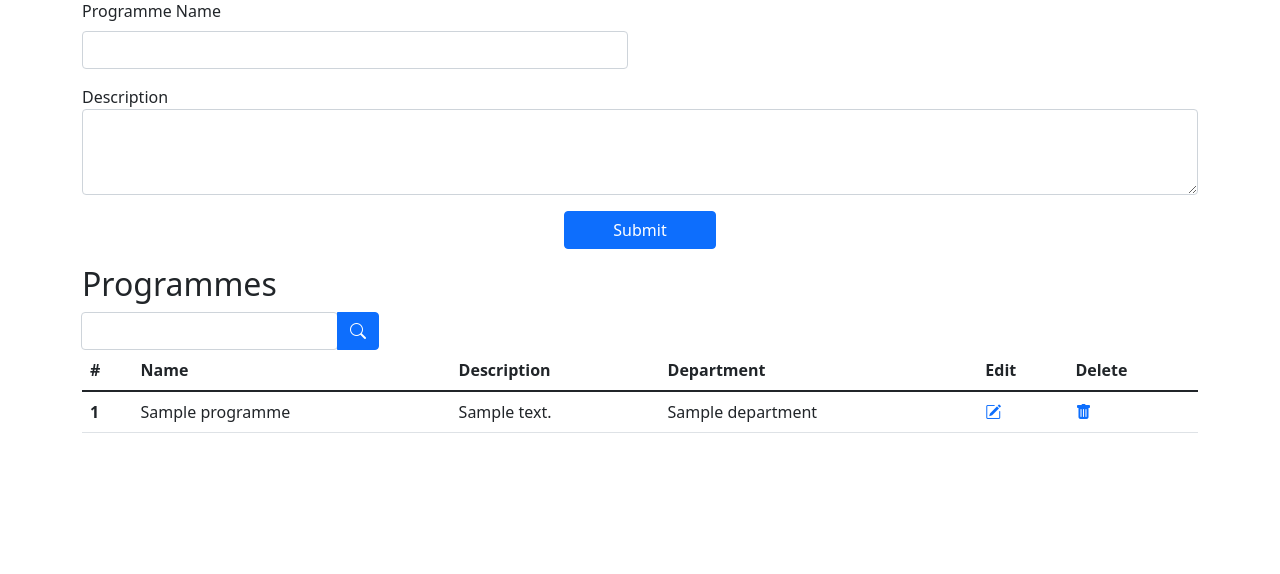
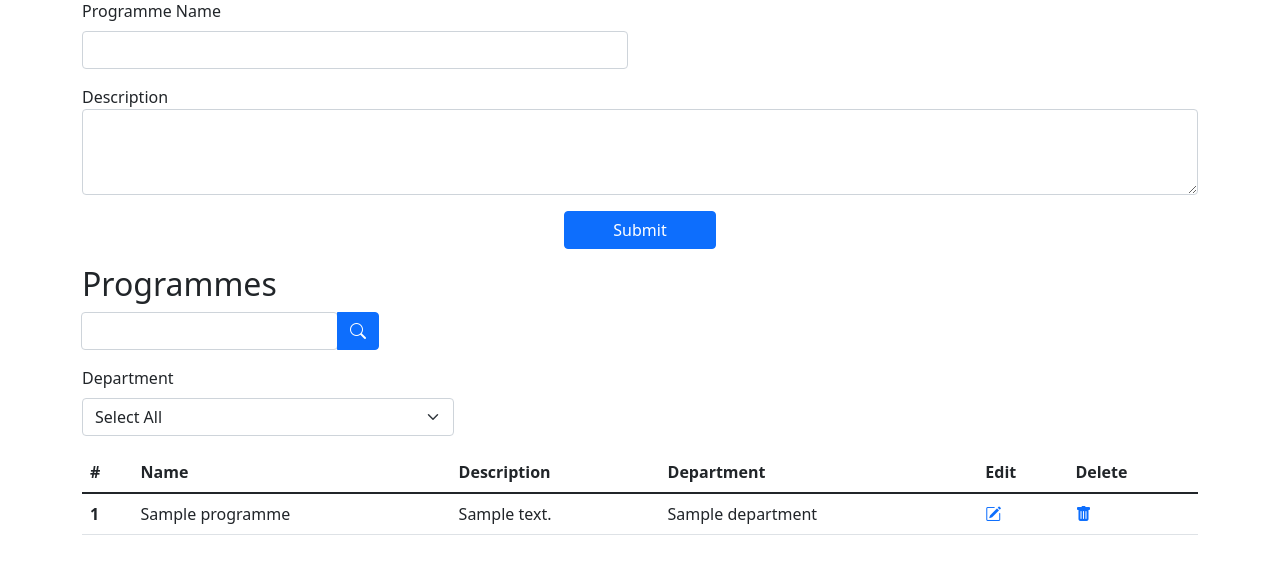
Before and after one commit to rohitmendus/protype-application, a Django app: page /programmes/ in a window 1280 px wide. Shown: the part 133-707 px from the top of the page. Run offline with Django 4.2, Linux system fonts and the light colour scheme; tables that the repository leaves empty hold one stand-in row (values such as "Sample post").

Commit message:
Finished by adding the department filter

```diff
--- a/prototype/application/views.py
+++ b/prototype/application/views.py
@@ -28,7 +28,7 @@ class UsersView(View):
 				'mobile': i.mobile, 'age': i.age, 'sex': i.sex, 'salutation': i.salutation,
 				'health': health, 'id': user_obj.id, 'dept': dept}
 			users.append(user)
-		context = {'users': users}
+		context = {'users': users, 'depts': Department.objects.values_list('name', flat=True)}
 		return render(request, self.template, context)
 
 	def post(self, request):
@@ -165,9 +165,17 @@ class UsersEdit(View):
 		data = {'users': users}
 		return JsonResponse(data)
 
-
-# def RenderUpdatedProgrammeData():
-
+#Renders programme data
+def RenderProgrammeData():
+	pgms = []
+	for pgm in Programme.objects.all():
+		if pgm.department == None:
+			dept = ""
+		else:
+			dept = pgm.department.name
+		pgm_obj = {'id': pgm.id, 'name': pgm.name, 'description': pgm.description, 'dept': dept}
+		pgms.append(pgm_obj)
+	return pgms
 
 #ProgrammesView
 #self.get() - Renders the template and sents programmes' details
@@ -175,7 +183,7 @@ class UsersEdit(View):
 class ProgrammesView(View):
 	template = 'programmes.html'
 	def get(self, request):
-		context = {'programmes': Programme.objects.all()}
+		context = {'programmes': RenderProgrammeData(), 'depts': Department.objects.values_list('name', flat=True)}
 		return render(request, self.template, context)
 
 	def post(self, request):
@@ -185,7 +193,7 @@ class ProgrammesView(View):
 		programme = Programme(name=name, description=description)
 		programme.save()
 		#Sents updated data to js to render it
-		data = {'programmes': list(Programme.objects.all().values())}
+		data = {'programmes': RenderProgrammeData()}
 		return JsonResponse(data, safe=False)
 
 #ProgrammesDelete
@@ -195,7 +203,7 @@ class ProgrammesDelete(View):
 		programme = Programme.objects.get(id=id)
 		programme.delete()
 		#Sents updated data to js to render it
-		data = {'programmes': list(Programme.objects.all().values())}
+		data = {'programmes': RenderProgrammeData()}
 		return JsonResponse(data, safe=False)
 
 #ProgrammesEdit
@@ -204,19 +212,28 @@ class ProgrammesDelete(View):
 class ProgrammesEdit(View):
 	def get(self, request):
 		id_1 = request.GET.get('id')
-		data = {'programmes': model_to_dict(Programme.objects.get(id=id_1))}
+		pgm = Programme.objects.get(id=id_1)
+		if pgm.department == None:
+			dept = ""
+		else:
+			dept = pgm.department.name
+		depts = list(Department.objects.values_list('name', flat=True))
+		data = {'id': pgm.id, 'name': pgm.name, 'description': pgm.description,
+			'dept': dept, 'depts': depts}
 		return JsonResponse(data)
 
 	def post(self, request):
 		id_2 = request.POST.get('id')
 		name = request.POST.get('name')
 		description = request.POST.get('description')
+		dept = Department.objects.get(name=request.POST.get('dept'))
 		programme = Programme.objects.get(id=id_2)
 		programme.name = name
 		programme.description = description
+		programme.department = dept
 		programme.save()
 		#Sents updated data to js to render it
-		data = {'programmes': list(Programme.objects.all().values())}
+		data = {'programmes': RenderProgrammeData()}
 		return JsonResponse(data, safe=False)
 
 
@@ -257,6 +274,11 @@ class DownloadFileUser(View):
 				toRemove.append(validation)
 		for rmValidation in toRemove:
 			ws.data_validations.dataValidation.remove(rmValidation)
+
+		#Removing user names from existing template
+		for x in range(2, 102):
+			ws['A'+str(x)].value=""
+
 		#Adding new drop downs
 		department_names = Department.objects.values_list('name', flat=True)
 		dlist1 = ", ".join(department_names)
@@ -266,10 +288,12 @@ class DownloadFileUser(View):
 		dv.add('B2:B100')
 
 		#Adding user names
-		users = ProfileUser.objects.values_list('name',flat=True).filter(department__isnull=True)
+		users = ProfileUser.objects.values_list('name', 'department')
 		counter = 2
 		for user in users:
-			ws['A'+str(counter)].value = user
+			ws['A'+str(counter)].value = user[0]
+			if user[1] != None:
+				ws['B'+str(counter)].value = Department.objects.get(id=user[1]).name
 			counter += 1
 		wb.save(filepath)
 
@@ -280,6 +304,7 @@ class DownloadFileUser(View):
 		response['Content-Disposition'] = "attachment; filename=%s" % filename
 		return response
 
+#Uploads the user and department mapping to the db from the uploaded excel file
 class UploadUserDeptView(View):
 	def post(self, request):
 		file = request.FILES.get('user_dept_file')
@@ -287,7 +312,7 @@ class UploadUserDeptView(View):
 		data = []
 		wb = openpyxl.load_workbook(file)
 		ws = wb.active
-		count = ProfileUser.objects.filter(department__isnull=True).count()
+		count = ProfileUser.objects.all().count()
 		for y in range(2, count+2):
 			user_name = ws['A'+str(y)].value
 			department_name = ws['B'+str(y)].value
@@ -295,6 +320,7 @@ class UploadUserDeptView(View):
 				data_set = {'user_name':user_name, 'department_name': department_name}
 				data.append(data_set)
 
+		print(data)
 		for i in data:
 			user = ProfileUser.objects.get(name=i['user_name'])
 			department = Department.objects.get(name=i['department_name'])
@@ -305,7 +331,8 @@ class UploadUserDeptView(View):
 				return HttpResponse("An error occured!")
 		return redirect("/departments")
 
-
+#DownloadFileProgramme
+#self.get() - Downloads the excel template for uploading programmes with department
 class DownloadFileProgramme(View):
 	def get(self, request):
 		# Getting file path
@@ -324,6 +351,11 @@ class DownloadFileProgramme(View):
 				toRemove.append(validation)
 		for rmValidation in toRemove:
 			ws1.data_validations.dataValidation.remove(rmValidation)
+
+		#Removing programme names from existing template
+		for x in range(2, 102):
+			ws1['A'+str(x)].value=""
+
 		#Adding new drop downs
 		department_names = Department.objects.values_list('name', flat=True)
 		dlist1 = ", ".join(department_names)
@@ -333,10 +365,12 @@ class DownloadFileProgramme(View):
 		dv.add('B2:B100')
 
 		#Adding programme names
-		programmes = Programme.objects.values_list('name',flat=True).filter(department__isnull=True)
+		programmes = Programme.objects.values_list('name', 'department')
 		counter = 2
 		for pgm in programmes:
-			ws1['A'+str(counter)].value = pgm
+			ws1['A'+str(counter)].value = pgm[0]
+			if pgm[1] != None:
+				ws1['B'+str(counter)].value = Department.objects.get(id=pgm[1]).name
 			counter += 1
 		wb1.save(filepath)
 
@@ -347,6 +381,7 @@ class DownloadFileProgramme(View):
 		response['Content-Disposition'] = "attachment; filename=%s" % filename
 		return response
 
+#Uploads the programme and department mapping to the db from the uploaded excel file
 class UploadProgrammeDeptView(View):
 	def post(self, request):
 		file = request.FILES.get('pgm_dept_file')
@@ -354,7 +389,7 @@ class UploadProgrammeDeptView(View):
 		data = []
 		wb1 = openpyxl.load_workbook(file)
 		ws1 = wb1.active
-		count = Programme.objects.filter(department__isnull=True).count()
+		count = Programme.objects.all().count()
 		for y in range(2, count+2):
 			pgm_name = ws1['A'+str(y)].value
 			department_name = ws1['B'+str(y)].value
--- a/prototype/static/script.js
+++ b/prototype/static/script.js
@@ -1,3 +1,4 @@
+// Renders the updated user data to the table
 function render_user_data_to_table(response){
 	$('#table-body').empty();
 	var counter = 1
@@ -21,6 +22,7 @@ function render_user_data_to_table(response){
 	};
 }
 
+// Renders the updated programme data to the table
 function render_programme_data_to_table(response) {
 	$('#table-body-programme').empty();
 	var counter = 1
@@ -39,6 +41,8 @@ function render_programme_data_to_table(response) {
 }
 
 $(document).ready(function(){
+	// Fetches values of the user and sends the data to the db
+	// On success renders the updated data
 	$('#add-users-form').submit(function(e){
 		e.preventDefault()
 		const url = $(this).attr('action');
@@ -75,6 +79,8 @@ $(document).ready(function(){
 		}
 	});
 
+	// Event is triggered when the delete btn is clicked
+	// Sends a get request to django to delete the user
 	$(document).on('click', '.delete-users', function(e){
 		e.preventDefault()
 		if (confirm("Are you sure you want to delete this user?")) {
@@ -90,6 +96,9 @@ $(document).ready(function(){
 		};
 	});
 
+	// Event is triggered on click of the edit btn
+	// A get request is sent to fetch the user's data
+	// Opens a modal form for editing the users with the existing user data
 	$(document).on('click', '.edit-users', function(e){
 		e.preventDefault()
 		const url = $(this).attr('href');
@@ -122,6 +131,8 @@ $(document).ready(function(){
 		});
 	});
 
+	// Fetches data from the user edit form and sends the updated data to db for updating
+	// On success renders the updated data to the table
 	$('#edit-user-form').submit(function(e) {
 		e.preventDefault()
 		const url = $(this).attr('action');
@@ -157,6 +168,8 @@ $(document).ready(function(){
 		}
 	});
 
+	// Event is triggered when we type in search
+	// According to the value change renders the appropriate results according to the user's name
 	$('#search').keyup(function() {
 		var search_name = $(this).val().toLowerCase();
 		$('#table-body .name-table').each(function(){
@@ -169,6 +182,8 @@ $(document).ready(function(){
 		});
 	});
 
+	// Fetches values of the programme and sends the data to the db
+	// On success renders the updated data
 	$('#add-programmes-form').submit(function(e){
 		e.preventDefault()
 		const url = $(this).attr('action');
@@ -187,6 +202,8 @@ $(document).ready(function(){
 		});
 	});
 
+	// Event is triggered when the delete btn is clicked
+	// Sends a get request to django to delete the programme
 	$(document).on('click', '.delete-programmes', function(e){
 		e.preventDefault()
 		if (confirm("Are you sure you want to delete this programme?")) {
@@ -202,6 +219,9 @@ $(document).ready(function(){
 		};
 	});
 
+	// Event is triggered on click of the edit btn
+	// A get request is sent to fetch the programme's data
+	// Opens a modal form for editing the programmes with the existing user data
 	$(document).on('click', '.edit-programmes', function(e){
 		e.preventDefault()
 		const url = $(this).attr('href');
@@ -211,16 +231,25 @@ $(document).ready(function(){
 			data: {'id': id},
 			type: 'get',
 			success: function(response){
-				console.log(response)
 				$('#edit-programme-modal').modal('show');
 				$('#edit-programme-form').attr('action', url);
-				$('#edit-programme-form input[name="edit-programme-id"]').val(response.programmes.id);
-				$('#edit-programme-form textarea[id="description-edit"]').text(response.programmes.description);
-				$('#edit-programme-form input[id="name-edit"]').val(response.programmes.name);
+				$('#edit-programme-form input[name="edit-programme-id"]').val(response.id);
+				$('#edit-programme-form textarea[id="description-edit"]').text(response.description);
+				$('#edit-programme-form input[id="name-edit"]').val(response.name);
+				$('#edit-programme-form select[id="dept-edit"]').empty();
+				for (let i of response.depts){
+					let elem = `<option value="${i}">${i}</option>`;
+					$('#edit-programme-form select[id="dept-edit"]').append($(elem));
+				}
+				if (response.dept!=""){
+					$('#edit-programme-form select[id="dept-edit"]').val(response.dept);
+				}
 			}
 		});
 	});
 
+	// Fetches data from the programme edit form and sends the updated data to db for updating
+	// On success renders the updated data to the table
 	$('#edit-programme-form').submit(function(e) {
 		e.preventDefault()
 		const url = $(this).attr('action');
@@ -228,10 +257,12 @@ $(document).ready(function(){
 		const csrf_token = $('#edit-programme-form input[name="csrfmiddlewaretoken"]').val();
 		const name = $('#name-edit').val();
 		const description = $('#description-edit').val();
+		const dept = $('#dept-edit').val();
 		$.ajax({
 			url: url,
 			type: 'post',
-			data: {'csrfmiddlewaretoken': csrf_token, 'name': name, 'description': description, 'id': id},
+			data: {'csrfmiddlewaretoken': csrf_token, 'name': name,
+				'description': description, 'id': id, 'dept': dept},
 			success: function(response){
 				alert("Changes have been saved!");
 				$('#edit-programme-form').trigger("reset");
@@ -241,6 +272,8 @@ $(document).ready(function(){
 		});
 	});
 
+	// Event is triggered when we type in search
+	// According to the value change renders the appropriate results according to the programme's name
 	$('#search-programme').keyup(function() {
 		var search_name = $(this).val().toLowerCase();
 		$('#table-body-programme .name-table').each(function(){
@@ -253,6 +286,27 @@ $(document).ready(function(){
 		});
 	});
 
+	// Event is triggered when there is change in value of dept-filter
+	// Renders data accoriding to the user's or programme's department
+	$('#dept-filter').change(function(){
+		const dept = $(this).val();
+		if (dept === "Select All"){
+			$('table tbody tr').each(function(){
+				$(this).show();
+			});
+		} else {
+			$('table tbody .dept-table').each(function(){
+				let name = $(this).text()
+				if (name !== dept) {
+					$(this).parent().hide();
+				} else {
+					$(this).parent().show();
+				}
+			});
+		}
+	});
+
+	// Fetches values of the department and sends the data to the db
 	$('#add-departments-form').submit(function(e){
 		e.preventDefault()
 		const url = $(this).attr('action');
--- a/prototype/templates/programmes.html
+++ b/prototype/templates/programmes.html
@@ -33,6 +33,15 @@
 		    <i class="bi bi-search"></i>
 		  </button>
 	  </div>
+	  <div class="mb-3 mt-3 col-4">
+		<label for="dept-fiter" class="form-label">Department</label>
+		<select class="form-select" id="dept-filter">
+			<option value="Select All">Select All</option>
+			{% for dept in depts %}
+			<option value="{{dept}}">{{dept}}</option>
+			{% endfor %}
+		</select>
+	  </div>
 	</div>
 	<table class="table">
 	  <thead>
@@ -51,7 +60,7 @@
 	      <th scope="row">{{forloop.counter}}</th>
 	      <td class="name-table">{{programme.name}}</td>
 	      <td>{{programme.description}}</td>
-	      <td>{{programme.department}}</td>
+	      <td class="dept-table">{{programme.dept}}</td>
 	      <td><a class="edit-programmes" href="{% url 'programme-edit' %}" data-id="{{programme.id}}"><i class="bi bi-pencil-square"></i></a></td>
 	      <td><a href="{% url 'programme-delete' programme.id %}" class="delete-programmes"><i class="bi bi-trash-fill"></i></a></td>
 	    </tr>
@@ -75,9 +84,13 @@
 				  <label for="name" class="form-label">Programme Name</label>
 				  <input type="text" class="form-control" id="name-edit" required>
 				</div>
-				 <div class="form-group mb-3">
+				<div class="form-group mb-3">
 				  <label for="description">Description</label>
 				  <textarea class="form-control" id="description-edit" rows="3" required></textarea>
+				</div>
+				<div class="mb-3 col-12">
+					<label for="dept-edit" class="form-label">Department</label>
+					<select class="form-select" id="dept-edit"></select>
 				</div>
 		      </div>
 		      <div class="modal-footer">
```
Also changed, not shown: prototype/templates/users.html (+10 -1 lines), 2 other files.
